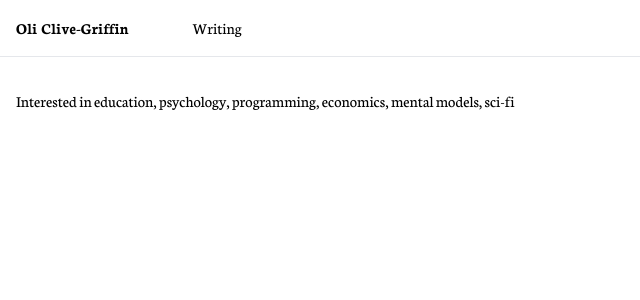
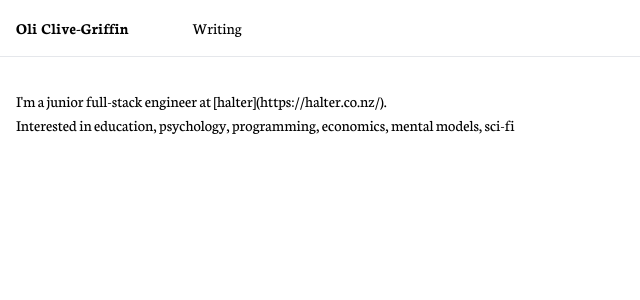
Before and after one commit to oli-clive-griffin/static-blog, a Next.js app: page / in a window 1280 px wide. Shown: the top 300 px of the page, without its empty margins (0-640 px from the left). Built offline with nearby package versions, Linux system fonts and the light colour scheme.

Commit message:
Update index.js

```diff
--- a/pages/index.js
+++ b/pages/index.js
@@ -1,6 +1,7 @@
 export default function Home() {
   return (
     <div className='flex flex-col px-4'>
+      <p>{'I\'m a junior full-stack engineer at [halter](https://halter.co.nz/).'}</p>
       <p>{'Interested in education, psychology, programming, economics, mental models, sci-fi'}</p>
       <div className='h-4' />
     </div>
```
